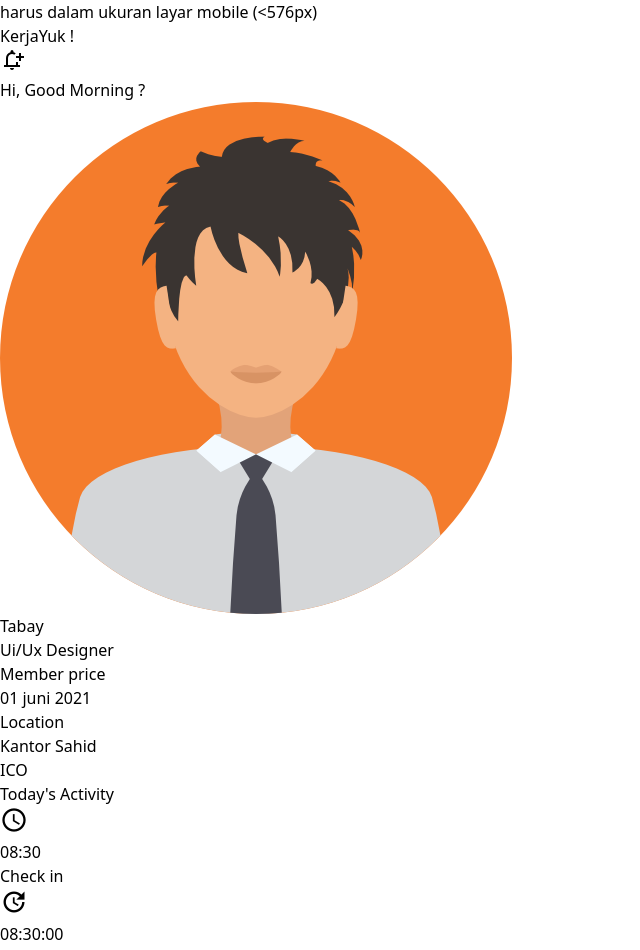
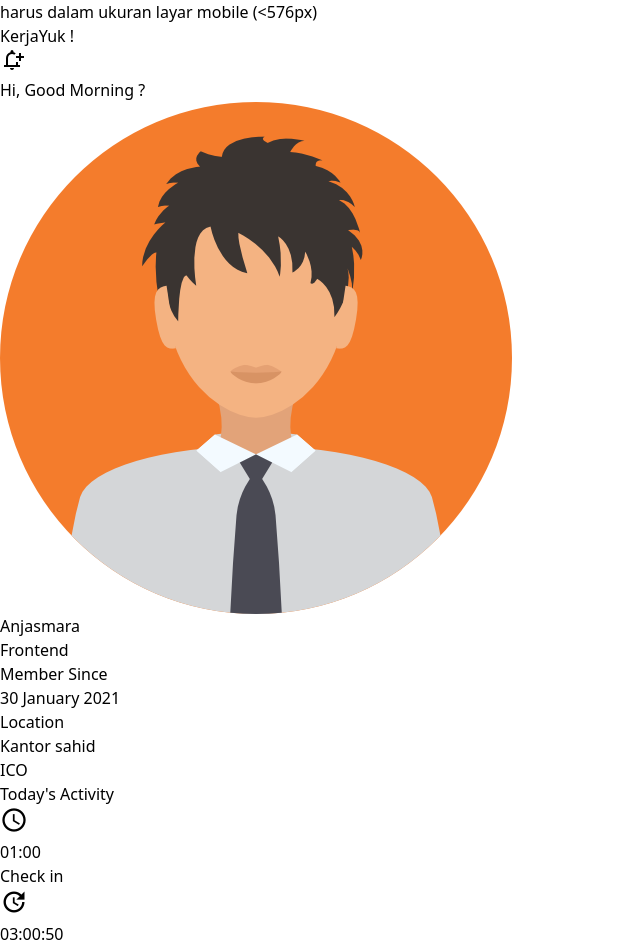
Before and after one commit to anjasmaradwisetiadi/dashboard-payment-pcs, a Vue app: page /dashboard in a window 1280 px wide. Shown: the top 950 px of the page, without its empty margins (0-640 px from the left). Built offline with nearby package versions, Linux system fonts and the light colour scheme.

Commit message:
[master] successfull UI for profile

```diff
--- a/src/assets/dataDummy/dashboardData.js
+++ b/src/assets/dataDummy/dashboardData.js
@@ -1,11 +1,13 @@
 export const dataUser = {
     data: {
         name: 'Anjasmara',
-        posisi: 'Frontend',
-        member_since: '01 juni 2021',
+        position: 'Frontend',
+        member_since: '1611979250',
         location: 'Kantor sahid',
-        check_in: '08:03',
-        working_hours: '03:00:00',
+        check_in: '1717030800',
+        start_working: '1717030800',
+        current_working: '1717041650',
+        check_out: '',
     }
 }
 
--- a/src/utilize/index.js
+++ b/src/utilize/index.js
@@ -1,8 +1,38 @@
+import dayjs from "dayjs";
+
 export const utilize = {
     truncateWord(word, endString) {
         if(word.length >= endString){
             return word.substring(0, endString)+'...';
         }
         return word
+    },
+
+    convertTimeDate(data){
+        if(dayjs(data, 'HH:mm').isValid()){
+            const date = data.toString().length === 10 ? data * 1000 : data;
+            return dayjs(date).format('DD MMMM YYYY');
+        }
+        return '';
+    },
+
+    convertTimeHours(data){
+        if(dayjs(data, 'HH:mm').isValid()){
+            const date = data.toString().length === 10 ? data * 1000 : data;
+            return dayjs(date).format('HH:mm');
+        }
+        return '--:--';
+    },
+
+    convertTimeBetween(timeStart, timeCurrent){
+        if(dayjs(timeStart).isValid() && dayjs(timeCurrent).isValid()){
+            const dateTimeStart = timeStart.toString().length === 10 ? timeStart * 1000 : timeStart;
+            const dateTimeCurrent = timeCurrent.toString().length === 10 ? timeCurrent * 1000 : timeCurrent;
+            const result = dayjs(dayjs(dateTimeCurrent).diff(dayjs(dateTimeStart))).format('HH:mm:ss')
+            return result
+        }
+
+        return '--:--';
     }
+
 }
--- a/src/views/dashboard/Profile.vue
+++ b/src/views/dashboard/Profile.vue
@@ -8,19 +8,19 @@
                         <img class="w-14 h-14 rounded-full" src="../../assets/image/user_1.png" alt="user_profile">
                     </div>
                     <div class="w-5/12 pl-2 leading-4">
-                        <div class="text-lg font-semibold">
-                            Tabay
+                        <div class="text-base font-semibold">
+                            {{ getDashboard.name }}
                         </div>
                         <div class="text-xs font-extralight">
-                            Ui/Ux Designer
+                            {{ getDashboard.position }}
                         </div>
                     </div>
                     <div class="w-5/12 text-right leading-4">
                         <div class="text-xs font-extralight">
-                            Member price
+                            Member Since
                         </div>
-                        <div class="text-lg font-semibold">
-                            01 juni 2021
+                        <div class="text-base font-semibold">
+                            {{ utilize.convertTimeDate(getDashboard.member_since) }}
                         </div>
                     </div>
                 </div>
@@ -30,7 +30,7 @@
                             Location
                         </div>
                         <div class="font-semibold">
-                            Kantor Sahid
+                            {{ getDashboard.location }}
                         </div>
                     </div>
                     <div class="w-1/2 text-right">
@@ -54,7 +54,7 @@
                             </span>
                         </div>
                         <div class="font-bold">
-                            08:30
+                            {{ utilize.convertTimeHours(getDashboard.check_in) }}
                         </div>
                         <div class="text-xs font-extralight">
                             Check in
@@ -67,7 +67,7 @@
                             </span>
                         </div>
                         <div class="font-bold text-base text-red-primary">
-                            08:30:00
+                            {{ utilize.convertTimeBetween(getDashboard.start_working, getDashboard.current_working) }}
                         </div>
                         <div class="text-xs font-extralight">
                             Working Hours
@@ -80,7 +80,7 @@
                             </span>
                         </div>
                         <div class="font-bold">
-                            --:--
+                            {{ utilize.convertTimeHours(getDashboard.check_out) }}
                         </div>
                         <div class="text-xs font-extralight">
                             Check Out
@@ -94,6 +94,13 @@
 
 <script setup>
 import { ref, reactive, watch, computed, onMounted, onBeforeMount } from 'vue';
+import {useDashboardStore} from '../../stores/dashboard';
+import {utilize} from '../../utilize/index'
+import {collectUrl} from '../../utilize/collectUrl'
+
+const dashboardStore = useDashboardStore();
+
+const getDashboard = reactive(dashboardStore.user.data);
 
 </script>
 
```
